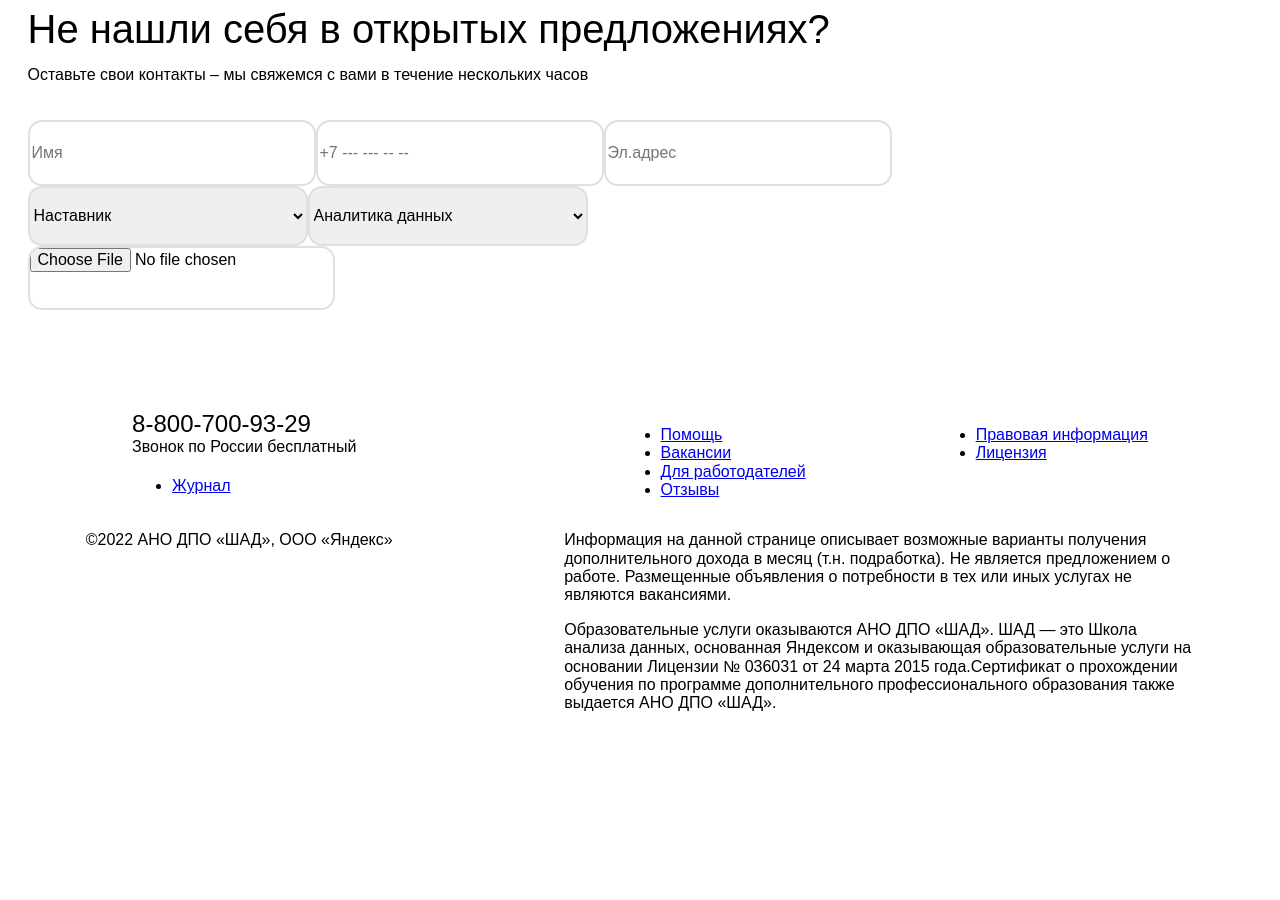
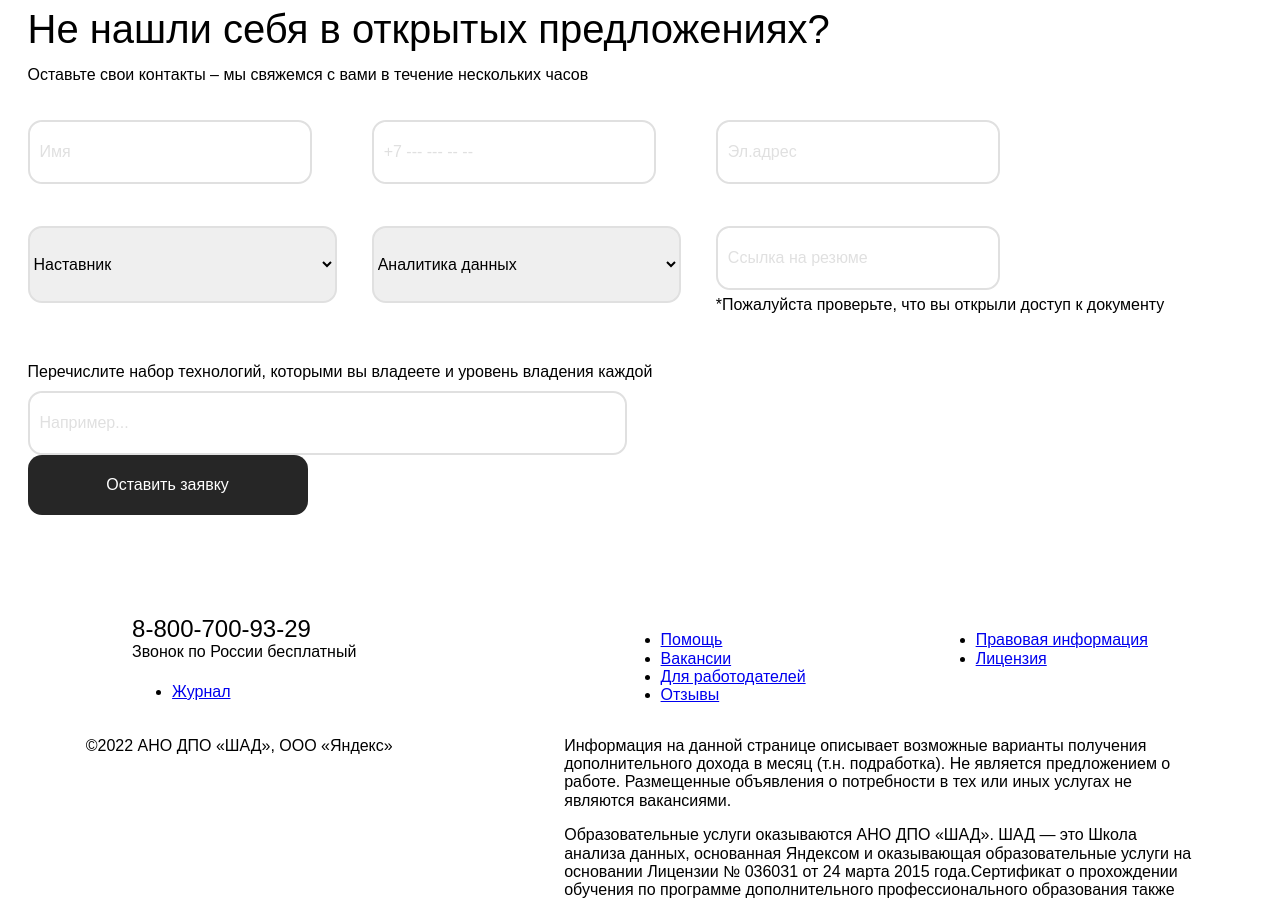
Before and after one commit to NurgaleevaDi/hr-landing, a React (Create React App) app: page / in a window 1280 px wide. Shown: the part 3480-4380 px from the top of the page. Before the commit the page ends 4209 px from the top, so only its background shows below. Built offline with nearby package versions, Linux system fonts and the light colour scheme.

Commit message:
request form html

```diff
--- a/src/components/Request/Request.css
+++ b/src/components/Request/Request.css
@@ -18,9 +18,66 @@
   margin-bottom: 35px;
 }
 
-.request__input, .request__select-input {
-  min-width: 280px;
+.request__info {
+  display: grid;
+  grid-auto-flow: row;
+  grid-template-columns: repeat(3, auto);
+  grid-column-gap: 35px;
+  grid-row-gap: 42px;
+
+}
+
+.request__input-block {
+  border: 2px solid #E0E0E0;
+  border-radius: 14px;
+  max-width: 280px;
+  min-height: 60px;
+  display: flex;
+}
+
+.request__block_long {
+  min-width: 595px;
+}
+
+.request__input {
+  border: none;
+  outline: none;
+  padding: 0;
+  margin-left: 10px;
+  font-style: normal;
+  font-weight: 500;
+  font-size: 16px;
+  line-height: 1.25;
+  color: #E0E0E0;
+
+}
+
+.request__input_select {
   min-height: 60px;
   border: 2px solid #E0E0E0;
   border-radius: 14px;
 }
+
+.request__container {
+  display: flex;
+  flex-direction: column;
+  max-height: 77px;
+}
+
+.request__span {
+  margin-top: 6px;
+}
+.request_text-small {
+  margin: 0;
+  margin-top: 60px;
+  margin-bottom: 10px;
+}
+.request__button {
+  min-width: 280px;
+  min-height: 60px;
+  padding: 0;
+  border-radius: 14px;
+  border: none;
+  background-color: #262626;
+  color: white;
+}
--- a/src/components/Request/Request.js
+++ b/src/components/Request/Request.js
@@ -6,24 +6,42 @@ function Request() {
       <h2 className="request__title">Не нашли себя в открытых предложениях?</h2>
       <p className="request__text">Оставьте свои контакты – мы свяжемся с вами в течение нескольких часов</p>
       <form className="request__form">
-        <input type="text" className="request__input" placeholder='Имя' />
-        <input type="tel" className="request__input" placeholder='+7 --- --- -- --' />
-        <input type="email" className="request__input" placeholder='Эл.адрес' />
-        <div className="request__select">
-          <select className="request__input" size="1">
+        <div className="request__info">
+          <div className="request__input-block">
+            <input type="text" className="request__input" value='Имя' />
+          </div>
+          <div className="request__input-block">
+            <input type="tel" className="request__input" value='+7 --- --- -- --' />
+          </div>
+          <div className="request__input-block">
+            <input type="email" className="request__input" value='Эл.адрес' />
+          </div>
+            <select className="request__input_select" size="1">
               <option disabled>Какая роль Вам ближе?</option>
               <option>Наставник</option>
               <option>Ревьюер</option>
             </select>
-          <select className="request__input" size="1">
+            <select className="request__input_select" size="1">
               <option disabled>Выберите направление</option>
               <option>Аналитика данных</option>
               <option>Дизайн</option>
               <option>Маркетинг</option>
               <option>Менеджмент</option>
             </select>
+          <div className="request__container">
+            <div className="request__input-block">
+              <input type="url" className="request__input" value="Ссылка на резюме"/>
             </div>
-        <input type="file" className="request__input"/>
+            <span className="request__span">*Пожалуйста проверьте, что вы открыли доступ к документу</span>
+          </div>
+        </div>
+        <p className="request_text-small">
+          Перечислите набор технологий, которыми вы владеете и уровень владения каждой
+        </p>
+        <div className="request__input-block request__block_long">
+          <input type="text" className="request__input" value="Например..."/>
+        </div>
+        <button type="submit" className="request__button">Оставить заявку</button>
       </form>
     </section>
   );
```
Lines whose indentation alone changed are shown as unchanged.
